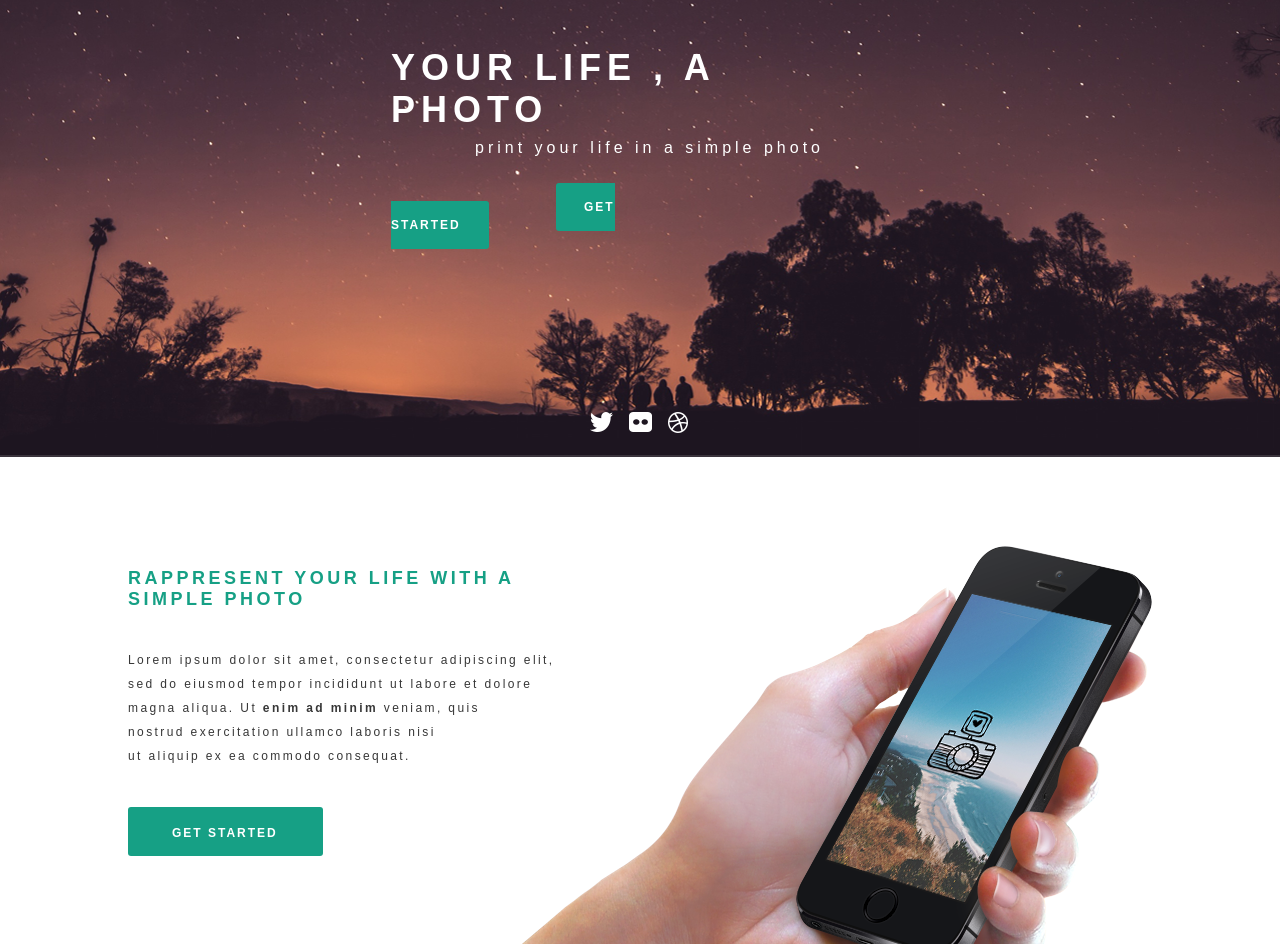
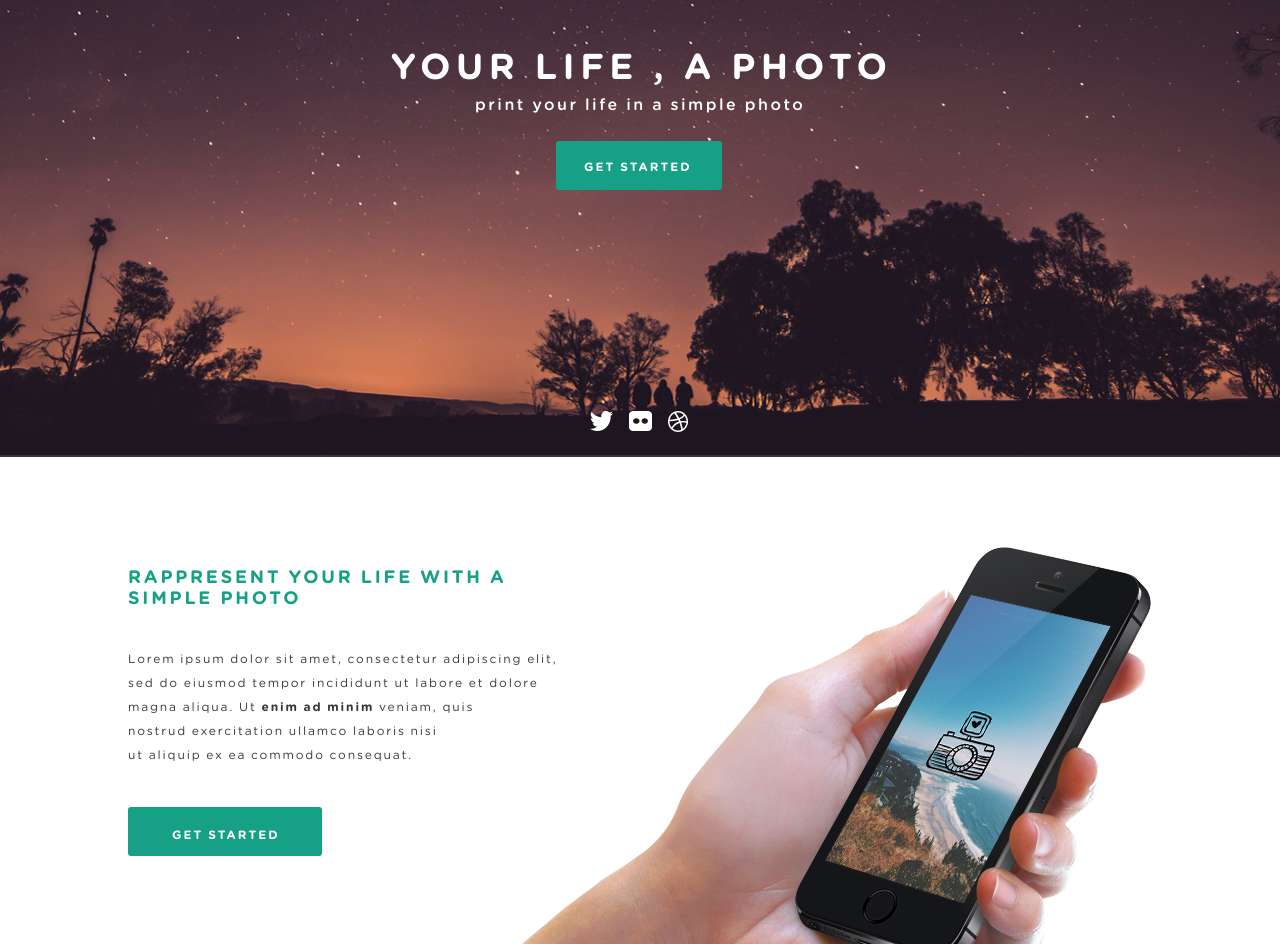
Before and after one commit to kolkar/kolkar.github.io, a plain HTML site: page index.html in a window 1280 px wide. Shown: the part 288-1232 px from the top of the page. Drawn offline with Linux system fonts and the light colour scheme; files whose address does not match are found by name.

Commit message:
without absolute 1

```diff
--- a/style.css
+++ b/style.css
@@ -4,17 +4,27 @@
 }
 
 @font-face{
-	font-family: gothamrounded-bold-webfont;
+	font-family: Gothramrounded Bk;
+	src:url(fonts/book/gothamrounded-book-webfont.ttf);
+
+
+}
+@font-face{
+	font-family: Gothramrounded B;
 	src:url(fonts/bold/gothamrounded-bold-webfont.ttf);
-	font-family: gothamrounded-book-webfont;
-	src:url(fonts/book/gothamrounded-book-webfont.ttf);
-	font-family: gothamrounded-light-webfont;
+
+}
+@font-face{
+	font-family: Gothramrounded Lt;
 	src:url(fonts/light/gothamrounded-light-webfont.ttf);
-	font-family: gothamrounded-medium-webfont;
+}
+@font-face{
+	font-family: Gothramrounded M;
 	src:url(fonts/medium/gothamrounded-medium-webfont.ttf);
-	font-family: gothamrounded-mediumitalic-webfont;
+}
+@font-face{
+	font-family: Gothramrounded MI;
 	src:url(fonts/mediumitalic/gothamrounded-mediumitalic-webfont.ttf);
-
 }
 ul {
 	list-style: none;
@@ -27,8 +37,7 @@ body{
 	width: 1280px;
 }
 .nav {
-	position: absolute;
-	margin: 74px 250px 0 272px;
+	padding: 68px 250px 0 272px;
 
 }
 .nav li {
@@ -43,9 +52,9 @@ body{
 }
 .nav a {
 	text-transform: uppercase;
-	font:  bold 16px gothamrounded-bold-webfont, Arial;
+	font: 16px Gothramrounded B;
 	color: #ffffff;
-	letter-spacing: 5px;
+	letter-spacing: 3px;
 
 }
 .home{
@@ -56,36 +65,35 @@ body{
 	border-bottom: 1px solid #3a333c;
 }
 .get_started{
-	position: absolute;
-	margin: 335px 400px 100px 391px;
+	padding: 260px 400px 100px 391px;
 }
 .get_started h1 {
+	width: 510px;
 	text-transform: uppercase;
-	font:  bold 36px gothamrounded-bold-webfont, Arial;
+	font: 36px Gothramrounded B;
 	color: #ffffff;
-	letter-spacing: 6px;
+	letter-spacing: 5.5px;
 }
 .get_started p{
-	padding: 8px 0 40px 84px;
+	padding: 3px 0 42px 84px;
 	text-transform: lowercase;
-	font: 16px gothamrounded-medium-webfont, Arial;
+	font: 16px Gothramrounded M;
 	color: #ffffff;
-	letter-spacing: 4px;
+	letter-spacing: 2.5px;
 }
 
 .btn {
-	margin: 0 165px;
+	margin: 0 0 0 165px;
 	background: url(img/btn-getstarted.png) repeat-x 0 0;
-	font: bold 12px gothamrounded-bold-webfont, Arial;
+	font: 12px Gothramrounded B;
 	color: #ffffff;
 	text-transform: uppercase;
-	padding: 17px 28px 17px 28px;
+	padding: 17px 30px 15px 28px;
 	border-radius: 3px;
 	letter-spacing: 2px;
 }
 .sprites {
-	position: relative;
-	padding: 700px 590px 20px 590px;
+	padding: 136px 0 0 590px;
 }
 .sprites li {
 	float: left;
@@ -103,40 +111,45 @@ body{
 .text-block{
 	float: left;
 	width: 448px;
-	margin: 111px 0 0 0;
+	margin: 109px -67px 0 0;
 }
 .text-block h1 {
 	text-transform: uppercase;
-	font:  bold 18px gothamrounded-bold-webfont, Arial;
+	font:  18px Gothramrounded B;
 	color: #16a085;
-	letter-spacing: 3.5px;
+	line-height: 21px;
+	letter-spacing: 2.8px;
 }
 .text-block p{
-	padding: 38px 0 55px 0;
+	padding: 39px 0 58px 0;
 	width: 530px;
 	text-transform: none;
-	font: 12px gothamrounded-book-webfont, Arial;
+	font: 12px Gothramrounded Bk;
 	color: #373737;
-	letter-spacing: 2.4px;
+	letter-spacing: 1.85px;
 	line-height: 24px;
 }
 .text-block span{
 
 	text-transform: none;
-	font: bold 12px gothamrounded-bold-webfont, Arial;
+	font: 12px Gothramrounded B;
 	color: #373737;
 }
 .text-block .btn{
 	margin: 0;
-	padding: 19px 45px 16px 44px;
+	padding: 19px 42px 13px 44px;
 }
 .hand {
-	position:absolute;
-	top:834px;
-	left:510px;
+	float:left;
+	position:relative;
+	width: 576px;
+
+}
+.hand img {
+	padding: 90px 0 0 0;
+	position: relative;
 }
 .third {
-	position: absolute;
 	height: 558px;
 	width: 1156px;
 	padding:0 0 0 124px;
@@ -154,7 +167,7 @@ body{
 }
 .text-design h1 {
 	text-transform: uppercase;
-	font:  bold 18px gothamrounded-bold-webfont, Arial;
+	font: 18px Gothramrounded B;
 	color: #16a085;
 	letter-spacing: 3.5px;
 }
@@ -163,7 +176,7 @@ body{
 	padding: 34px 0 50px 3px;
 	width: 470px;
 	text-transform: none;
-	font: 12px gothamrounded-book-webfont, Arial;
+	font: 12px Gothramrounded Bk;
 	color: #373737;
 	letter-spacing: 2.5px;
 	line-height: 22px;
@@ -171,7 +184,7 @@ body{
 .text-design span{
 
 	text-transform: none;
-	font: bold 12px gothamrounded-bold-webfont, Arial;
+	font: 12px Gothramrounded B;
 	color: #373737;
 }
 .text-design .btn{
@@ -188,7 +201,7 @@ body{
 	padding: 7px 21px 0 0;
 }
 .slide span{
-	font: bold 12px gothamrounded-bold-webfont, Arial;
+	font: 12px Gothramrounded B;
 	color: #373737;
 	letter-spacing: 2px;
 }
@@ -211,7 +224,7 @@ body{
 }
 .community h1 {
 	text-transform: uppercase;
-	font:  bold 16px gothamrounded-bold-webfont, Arial;
+	font:  16px Gothramrounded B;
 	color: #373737;
 	letter-spacing: 3px;
 	width: 180px;
@@ -220,7 +233,7 @@ body{
 	float: none;
 	padding: 20px 0 0 20px;
 	text-transform: none;
-	font: 10px gothamrounded-medium-webfont, Arial;
+	font: 10px Gothramrounded M;
 	color: #373737;
 	letter-spacing: 2px;
 	line-height: 12px;
@@ -254,7 +267,7 @@ body{
 .fifthy h1 {
 	padding: 348px 400px 0 403px;
 	text-transform: uppercase;
-	font:  bold 24px gothamrounded-bold-webfont, Arial;
+	font:  24px Gothramrounded B;
 	color: #ffffff;
 	letter-spacing: 4px;
 }
@@ -267,7 +280,7 @@ body{
 	width: 245px;
 	height: 12px;
 	padding: 24px 13px 23px 22px;
-	font: bold 16px gothamrounded-medium-webfont, Arial;
+	font: 16px Gothramrounded B;
 	text-transform: uppercase;
 	color: #373737;
 	letter-spacing: 4px;
@@ -290,7 +303,7 @@ body{
 	padding: 89px 548px 0 548px;
 	width: 190px;
 	text-transform: uppercase;
-	font:  bold 20px gothamrounded-bold-webfont, Arial;
+	font:  20px Gothramrounded B;
 	color: #373737;
 	letter-spacing: 4px;
 }
@@ -299,7 +312,7 @@ body{
 	width: 840px;
 	padding: 2px 219px 0 220px;
 	text-transform: uppercase;
-	font: bold 12px gothamrounded-medium-webfont, Arial;
+	font: 12px Gothramrounded B;
 	color: #373737;
 	letter-spacing: 2.1px;
 	line-height: 25px;
@@ -318,7 +331,7 @@ body{
 .apple {
 	float: left;
 	background: url(img/a.png) repeat-x 0 0;
-	font: bold 16px gothamrounded-bold-webfont, Arial;
+	font: 16px Gothramrounded B;
 	color: #ffffff;
 	text-transform: uppercase;
 	padding: 20px 103px 11px 28px;
@@ -334,7 +347,7 @@ body{
 .android {
 	float: left;
 	background: url(img/a.png) repeat-x 0 0;
-	font: bold 16px gothamrounded-bold-webfont, Arial;
+	font: 16px Gothramrounded B;
 	color: #ffffff;
 	text-transform: uppercase;
 	padding: 20px 75px 11px 28px;
@@ -355,7 +368,7 @@ body{
 	float: left;
 	margin-top: 45px;
 	margin-right: 16px;
-	font: bold 14px gothamrounded-bold-webfont, Arial;
+	font: 14px Gothramrounded B;
 	color: #373737;
 	text-transform: uppercase;
 	letter-spacing: 3px;
@@ -366,7 +379,7 @@ body{
 .footer p {
 	float: left;
 	margin-top: 24px;
-	font: bold 14px gothamrounded-bold-webfont, Arial;
+	font: 14px Gothramrounded B;
 	color: #373737;
 	text-transform: none;
 	letter-spacing: 2px;
```
